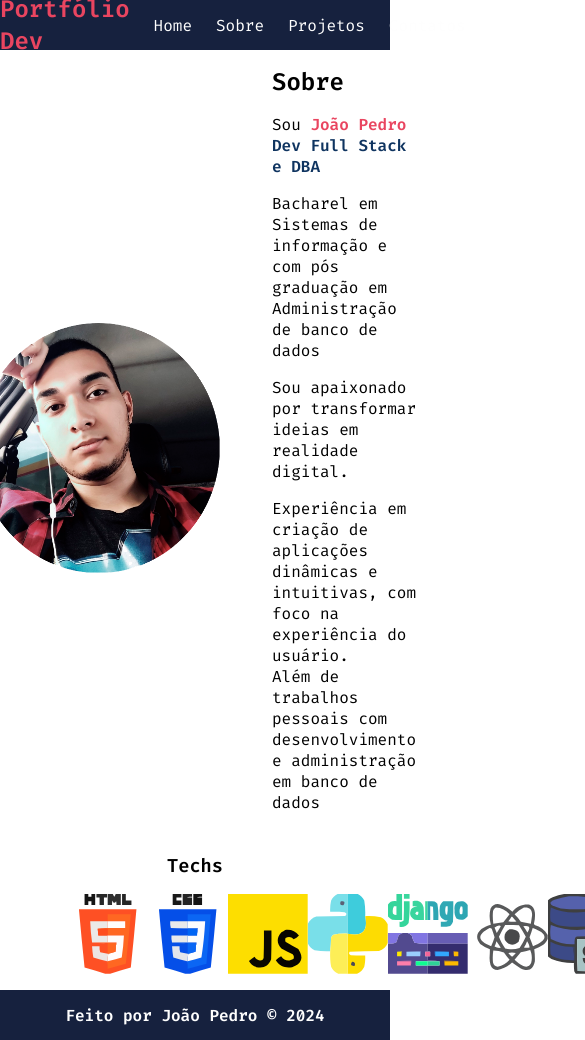
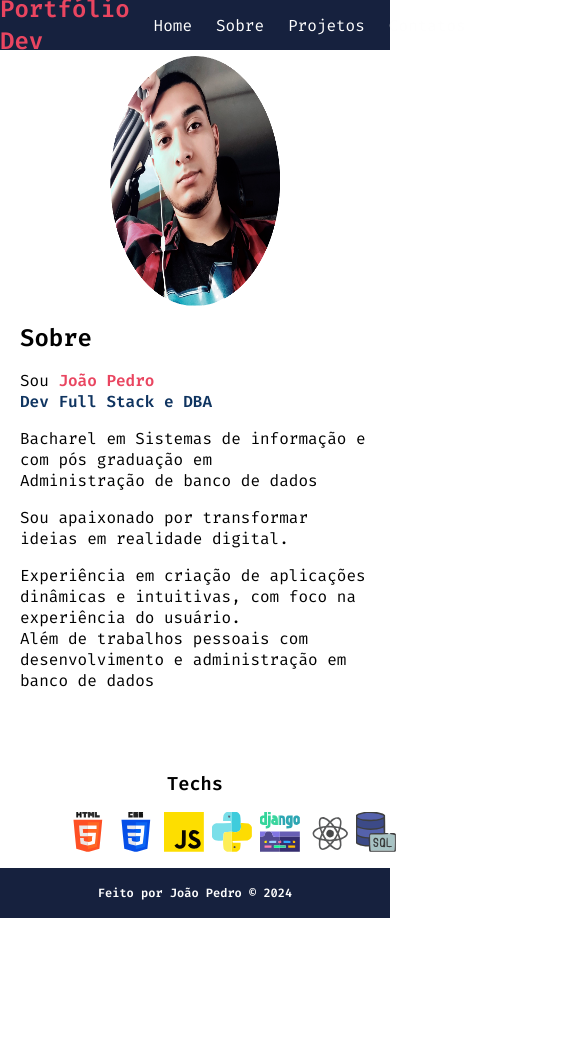
Before and after one commit to joaopver10/Portfolio, a React (Vite) app: page /sobre in a window 390 px wide. Shown: the top 1040 px of the page, 585 px wide, since content can reach past the window. After the commit the page ends 918 px from the top, so only its background shows below. Built offline with nearby package versions, Linux system fonts and the light colour scheme.

Commit message:
Modificações nas paginas

```diff
--- a/src/components/Footer/Footer.module.css
+++ b/src/components/Footer/Footer.module.css
@@ -10,3 +10,16 @@
     align-items: center;
     justify-content: center;
 }
+
+@media (max-width: 768px) {
+    .footer {
+        font-size: 1rem; /* 16px */
+    }
+}
+
+/* mobile m */
+@media (max-width: 480px) {
+    .footer {
+        font-size: 0.75rem; /* 12px */
+    }
+}
--- a/src/components/Header/Header.module.css
+++ b/src/components/Header/Header.module.css
@@ -7,6 +7,9 @@
     display: flex;
     align-items: center;
     justify-content: space-around;
+
+    position: fixed;
+    top: 0;
 }
 
 .header span {
--- a/src/pages/Contatos/Contatos.module.css
+++ b/src/pages/Contatos/Contatos.module.css
@@ -20,3 +20,16 @@
     font-size: 3rem;
     color: var(--red);
 }
+
+@media (max-width: 768px) {
+    .contatos {
+        text-align: center;
+        padding-inline: 20px;
+    }
+}
+
+@media (max-width: 480px) {
+    .icones {
+        gap: 0.5rem;
+    }
+}
--- a/src/pages/Page404/Page404.module.css
+++ b/src/pages/Page404/Page404.module.css
@@ -1,3 +1,13 @@
+.page404 {
+    width: 100%;
+    height: 85vh;
+    display: flex;
+    flex-direction: column;
+    align-items: center;
+    justify-content: center;
+    border: 1px solid red;
+}
+
 .titulo2 {
     padding-top: 2rem;
 }
@@ -18,3 +28,11 @@
 .texto_vermelho {
     font-size: 1.5rem;
 }
+@media (max-width: 768px) {
+    .texto_grande {
+        font-size: 150px;
+    }
+    .texto_vermelho {
+        font-size: 1rem;
+    }
+}
--- a/src/pages/Page404/index.jsx
+++ b/src/pages/Page404/index.jsx
@@ -2,7 +2,7 @@ import styles from './Page404.module.css';
 
 function Page404() {
   return (
-    <>
+    <section className={styles.page404}>
       <h2 className={styles.titulo2}>
         Parece que você se perdeu, a página que esta tentando acessar não
         existe.
@@ -13,7 +13,7 @@ function Page404() {
           Página Não Localizada!
         </strong>
       </div>
-    </>
+    </section>
   );
 }
 
--- a/src/pages/Sobre/Sobre.module.css
+++ b/src/pages/Sobre/Sobre.module.css
@@ -52,3 +52,25 @@
     width: 80px;
     height: 80px;
 }
+
+@media (max-width: 768px) {
+    .bio {
+        flex-direction: column;
+        padding-inline: 20px;
+        gap: 1rem;
+        padding-block: 40px;
+    }
+    .bio img {
+        max-width: 50%;
+    }
+}
+
+/* mobile m */
+@media (max-width: 480px) {
+    .icones {
+        gap: 0.5rem;
+    }
+    .icones img {
+        height: 40px;
+    }
+}
```
